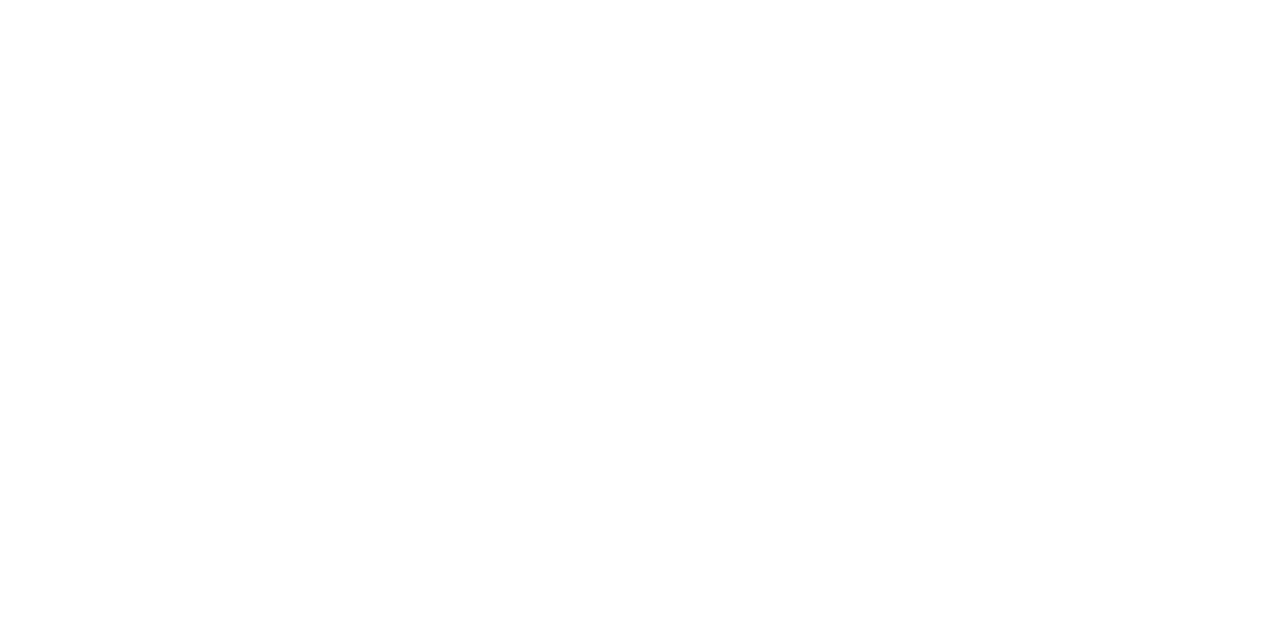
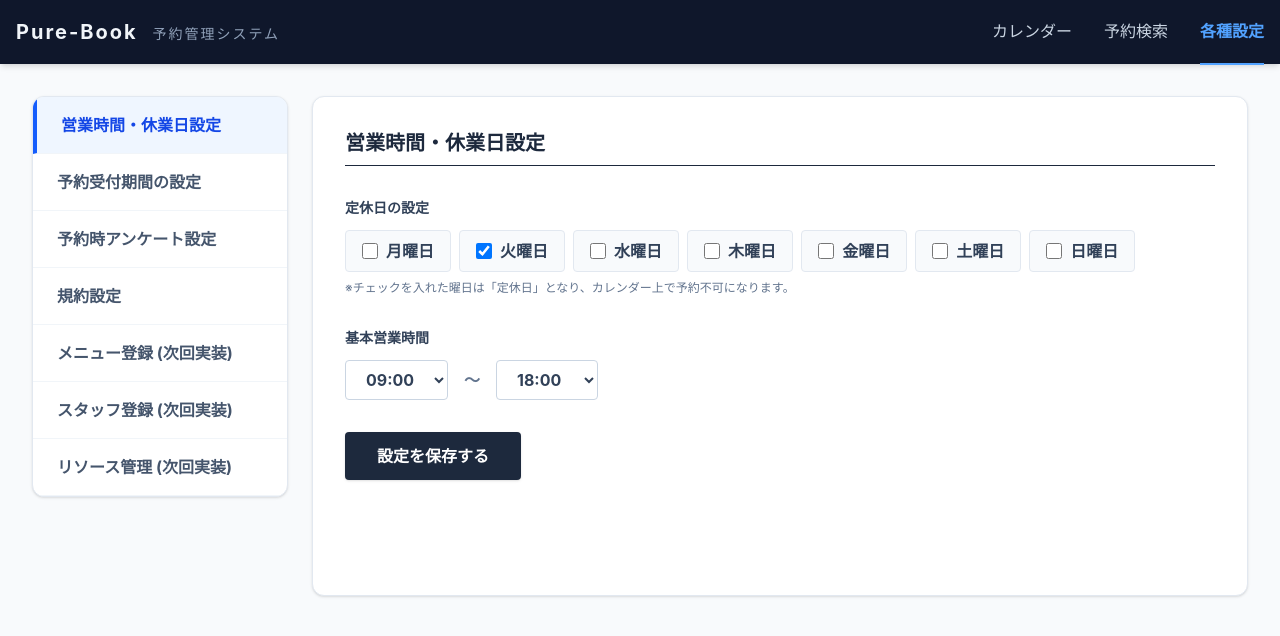
Before and after one commit to consolelogkochan/pure-book, a React (Vite) app in the folder frontend/: page /admin/settings in a window 1280 px wide. Before the commit this address had no page. Shown: the top 636 px of the page. Built offline with nearby package versions, Linux system fonts and the light colour scheme.

Commit message:
feat: 管理者用の設定画面レイアウトと基本設定フォームのUI作成

```diff
--- a/frontend/src/App.tsx
+++ b/frontend/src/App.tsx
@@ -5,6 +5,7 @@
 import { BookingSearch } from './pages/BookingSearch'; // 👈 新しく追加
 import { AdminCalendar } from './pages/AdminCalendar'; // 👈 追加
 import { AdminSearch } from './pages/AdminSearch'; // 👈 追加
+import { AdminSettings } from './pages/AdminSettings'; // 👈 追加
 
 // ==========================================
 // アプリの骨組み（ルーティング設定）
@@ -36,6 +37,7 @@
         <Route path="/admin/calendar" element={<AdminCalendar />} />
         {/* 今後ここに追加していきます： <Route path="/admin/search" element={<AdminSearch />} /> */}
         <Route path="/admin/search" element={<AdminSearch />} />
+        <Route path="/admin/settings" element={<AdminSettings />} />
       </Routes>
     </BrowserRouter>
   );
--- a/frontend/src/pages/AdminSearch.tsx
+++ b/frontend/src/pages/AdminSearch.tsx
@@ -69,7 +69,7 @@
             下部：検索結果一覧テーブルUI
             ========================================== */}
         <div className="bg-white rounded-xl shadow-sm border border-slate-200 overflow-hidden">
-          {/* 伊崎さんの推論！横幅がはみ出た時だけスクロールさせる最強のクラス */}
+          {/* 横幅がはみ出た時だけスクロールさせる最強のクラス */}
           <div className="overflow-x-auto">
             {/* whitespace-nowrap で文字の自動改行を防ぎ、表をきれいに保つ */}
             <table className="w-full text-left border-collapse whitespace-nowrap min-w-300">
@@ -100,7 +100,7 @@
                       {result.survey}
                     </td>
                     <td className="p-4">
-                      {/* 事実3: 一覧から直接ステータスを変更できるUI */}
+                      {/*  一覧から直接ステータスを変更できるUI */}
                       <select
                         defaultValue={result.status}
                         className={`text-sm font-bold border rounded px-2 py-1 ${
--- /dev/null
+++ b/frontend/src/pages/AdminSettings.tsx
@@ -0,0 +1,158 @@
+import { useState } from 'react';
+import { AdminLayout } from '../layouts/AdminLayout';
+
+export const AdminSettings = () => {
+  //  どの設定メニューが開かれているかを管理するState
+  const [activeTab, setActiveTab] = useState('hours');
+
+  // サイドバーのメニューリスト（次回のCard 13で作る項目もリストに入れておきます）
+  const menuItems = [
+    { id: 'hours', label: '営業時間・休業日設定' },
+    { id: 'period', label: '予約受付期間の設定' },
+    { id: 'survey', label: '予約時アンケート設定' },
+    { id: 'terms', label: '規約設定' },
+    // ▼以下はCard 13で実装予定
+    { id: 'menus', label: 'メニュー登録 (次回実装)' },
+    { id: 'staff', label: 'スタッフ登録 (次回実装)' },
+    { id: 'resource', label: 'リソース管理 (次回実装)' },
+  ];
+
+  // 定休日設定用の曜日配列
+  const daysOfWeek = ['月', '火', '水', '木', '金', '土', '日'];
+
+  return (
+    <AdminLayout>
+       <div className="flex flex-col md:flex-row gap-6">
+
+         {/* ==========================================
+             左サイドバー（ナビゲーション）
+             ========================================== */}
+         <div className="w-full md:w-64 shrink-0 bg-white rounded-xl shadow-sm border border-slate-200 overflow-hidden h-fit">
+            <nav className="flex flex-col">
+              {menuItems.map(item => (
+                <button
+                  key={item.id}
+                  onClick={() => setActiveTab(item.id)} // クリックでStateを切り替え！
+                  className={`text-left px-6 py-4 border-b border-slate-100 font-bold transition-colors ${
+                    activeTab === item.id
+                      ? 'bg-blue-50 text-blue-700 border-l-4 border-l-blue-600' // アクティブ時のデザイン
+                      : 'text-slate-600 hover:bg-slate-50' // 非アクティブ時
+                  }`}
+                >
+                  {item.label}
+                </button>
+              ))}
+            </nav>
+         </div>
+
+         {/* ==========================================
+             右メインコンテンツ（条件分岐で中身を切り替え）
+             ========================================== */}
+         <div className="flex-1 bg-white rounded-xl shadow-sm border border-slate-200 p-6 sm:p-8 min-h-125">
+
+           {/* ▼ 1. 営業時間・休業日設定 ▼ */}
+           {activeTab === 'hours' && (
+             <div className="space-y-8 animate-fade-in">
+               <h2 className="text-xl font-bold text-slate-800 border-b pb-2">営業時間・休業日設定</h2>
+
+               {/* 追加要件：営業日・休業日の設定UI */}
+               <div>
+                 <label className="block text-sm font-bold text-slate-700 mb-3">定休日の設定</label>
+                 <div className="flex flex-wrap gap-2">
+                   {daysOfWeek.map(day => (
+                     <label key={day} className="flex items-center space-x-2 bg-slate-50 border border-slate-200 px-4 py-2 rounded cursor-pointer hover:bg-slate-100 transition-colors">
+                       <input type="checkbox" className="w-4 h-4 text-blue-600 cursor-pointer" defaultChecked={day === '火'} />
+                       <span className="font-bold text-slate-700">{day}曜日</span>
+                     </label>
+                   ))}
+                 </div>
+                 <p className="text-xs text-slate-500 mt-2">※チェックを入れた曜日は「定休日」となり、カレンダー上で予約不可になります。</p>
+               </div>
+
+               {/* 営業時間設定 UI */}
+               <div>
+                 <label className="block text-sm font-bold text-slate-700 mb-3">基本営業時間</label>
+                 <div className="flex items-center space-x-4">
+                   <select className="border border-slate-300 rounded px-4 py-2 bg-white text-slate-700 font-bold" defaultValue="09:00">
+                     <option value="09:00">09:00</option>
+                     <option value="10:00">10:00</option>
+                   </select>
+                   <span className="font-bold text-slate-500">〜</span>
+                   {/* 開始時間より前の時間は選べない想定 */}
+                   <select className="border border-slate-300 rounded px-4 py-2 bg-white text-slate-700 font-bold" defaultValue="18:00">
+                     <option value="18:00">18:00</option>
+                     <option value="19:00">19:00</option>
+                     <option value="20:00">20:00</option>
+                   </select>
+                 </div>
+               </div>
+
+               <button className="bg-slate-800 text-white font-bold py-3 px-8 rounded hover:bg-slate-700 transition shadow-sm">
+                 設定を保存する
+               </button>
+             </div>
+           )}
+
+           {/* ▼ 2. 予約受付期間の設定 ▼ */}
+           {activeTab === 'period' && (
+             <div className="space-y-6 animate-fade-in">
+               <h2 className="text-xl font-bold text-slate-800 border-b pb-2">予約受付期間の設定</h2>
+               <div>
+                 <label className="block text-sm font-bold text-slate-700 mb-2">何日先まで予約を受け付けますか？</label>
+                 <div className="flex items-center space-x-2">
+                   <input type="number" defaultValue={30} className="border border-slate-300 rounded px-4 py-2 w-24 text-right font-bold text-slate-700" />
+                   <span className="font-bold text-slate-700">日後まで</span>
+                 </div>
+                 <p className="text-xs text-slate-500 mt-2">例：30日後に設定すると、今日から約1ヶ月先までのカレンダーがお客様に公開されます。</p>
+               </div>
+               <button className="bg-slate-800 text-white font-bold py-3 px-8 rounded hover:bg-slate-700 transition shadow-sm">設定を保存する</button>
+             </div>
+           )}
+
+           {/* ▼ 3. 予約時アンケート設定 ▼ */}
+           {activeTab === 'survey' && (
+             <div className="space-y-6 animate-fade-in">
+               <h2 className="text-xl font-bold text-slate-800 border-b pb-2">予約時アンケート設定</h2>
+               <div>
+                 <label className="block text-sm font-bold text-slate-700 mb-2">お客様への質問事項</label>
+                 <input type="text" defaultValue="来店時のご要望や、髪の悩みなどがあればご記入ください。" className="w-full border border-slate-300 rounded px-4 py-2 text-slate-700" />
+                 <p className="text-xs text-slate-500 mt-2">※お客様が予約する際の最終確認画面に表示される入力フォームのラベルになります。</p>
+               </div>
+               <div className="flex items-center space-x-2 mt-4 bg-slate-50 p-4 rounded border border-slate-200">
+                 <input type="checkbox" id="required" className="w-5 h-5 cursor-pointer" />
+                 <label htmlFor="required" className="font-bold text-slate-700 cursor-pointer">このアンケートを「必須回答」にする</label>
+               </div>
+               <button className="bg-slate-800 text-white font-bold py-3 px-8 rounded hover:bg-slate-700 transition shadow-sm">設定を保存する</button>
+             </div>
+           )}
+
+           {/* ▼ 4. 規約設定 ▼ */}
+           {activeTab === 'terms' && (
+             <div className="space-y-6 animate-fade-in">
+               <h2 className="text-xl font-bold text-slate-800 border-b pb-2">規約・キャンセルポリシー設定</h2>
+               <div>
+                 <label className="block text-sm font-bold text-slate-700 mb-2">利用規約テキスト</label>
+                 <textarea
+                   className="w-full border border-slate-300 rounded px-4 py-3 h-48 resize-y text-slate-700 leading-relaxed"
+                   defaultValue={"1. キャンセルは予約の24時間前までにお願いいたします。\n2. 無断キャンセルの場合は、次回以降のご予約をお断りする場合がございます。\n3. 予約時間を15分過ぎてもご来店がない場合は、自動的にキャンセル扱いとなります。"}
+                 />
+                 <p className="text-xs text-slate-500 mt-2">※予約確定前に、お客様に同意していただくための規約テキストです。</p>
+               </div>
+               <button className="bg-slate-800 text-white font-bold py-3 px-8 rounded hover:bg-slate-700 transition shadow-sm">規約を保存する</button>
+             </div>
+           )}
+
+           {/* ▼ 次回のCard 13のプレースホルダー ▼ */}
+           {['menus', 'staff', 'resource'].includes(activeTab) && (
+             <div className="py-24 text-center text-slate-500 flex flex-col items-center animate-fade-in">
+               <span className="text-5xl mb-4">🚧</span>
+               <p className="font-bold text-xl mb-2 text-slate-700">この機能は次のカード（Card 13）で実装します</p>
+               <p className="text-sm">メニューやスタッフの管理UIをお楽しみに！</p>
+             </div>
+           )}
+
+         </div>
+       </div>
+    </AdminLayout>
+  );
+};
```
